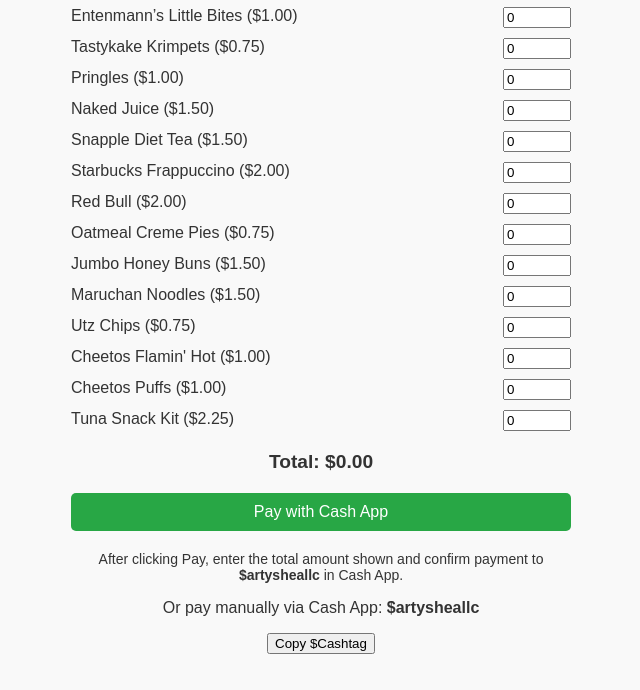
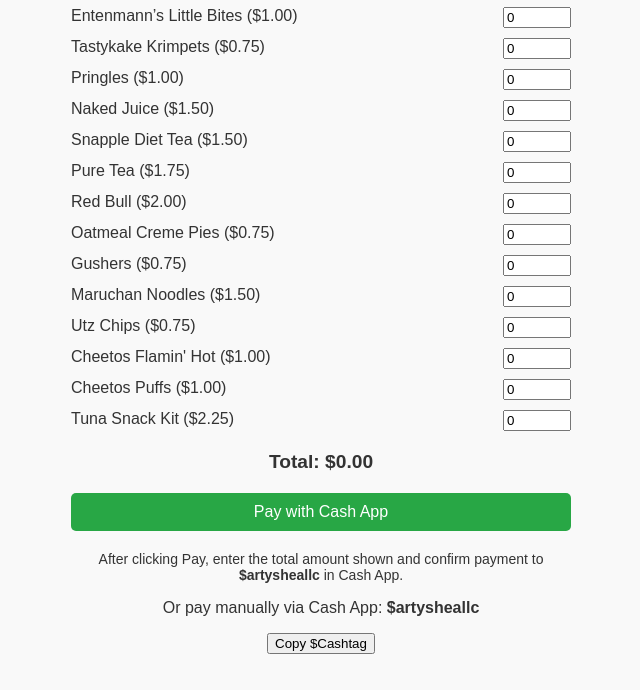
Before and after one commit to izroma87/snack-fund, a plain HTML site: page index.html in a window 1280 px wide. Shown: the part 124-814 px from the top of the page, without its empty margins (319-959 px from the left). Drawn offline with Linux system fonts and the light colour scheme.

Commit message:
Update index.html

```diff
--- a/index.html
+++ b/index.html
@@ -57,10 +57,10 @@
     <div class="item"><label>Pringles ($1.00)</label><input type="number" min="0" step="1" value="0" data-price="1"></div>
     <div class="item"><label>Naked Juice ($1.50)</label><input type="number" min="0" step="1" value="0" data-price="1.5"></div>
     <div class="item"><label>Snapple Diet Tea ($1.50)</label><input type="number" min="0" step="1" value="0" data-price="1.5"></div>
-    <div class="item"><label>Starbucks Frappuccino ($2.00)</label><input type="number" min="0" step="1" value="0" data-price="2"></div>
+    <div class="item"><label>Pure Tea ($1.75)</label><input type="number" min="0" step="1" value="0" data-price="1.75"></div>
     <div class="item"><label>Red Bull ($2.00)</label><input type="number" min="0" step="1" value="0" data-price="2"></div>
     <div class="item"><label>Oatmeal Creme Pies ($0.75)</label><input type="number" min="0" step="1" value="0" data-price="0.75"></div>
-    <div class="item"><label>Jumbo Honey Buns ($1.50)</label><input type="number" min="0" step="1" value="0" data-price="1.5"></div>
+    <div class="item"><label>Gushers ($0.75)</label><input type="number" min="0" step="1" value="0" data-price="0.75"></div>
     <div class="item"><label>Maruchan Noodles ($1.50)</label><input type="number" min="0" step="1" value="0" data-price="1.5"></div>
     <div class="item"><label>Utz Chips ($0.75)</label><input type="number" min="0" step="1" value="0" data-price="0.75"></div>
     <div class="item"><label>Cheetos Flamin' Hot ($1.00)</label><input type="number" min="0" step="1" value="0" data-price="1"></div>
```
